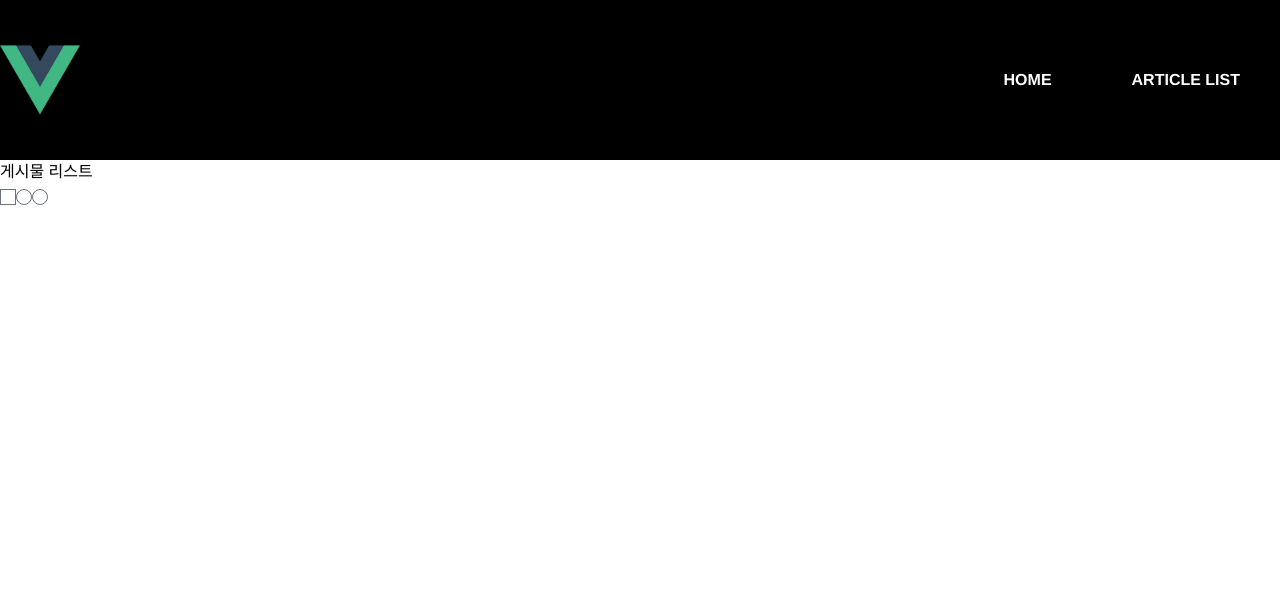
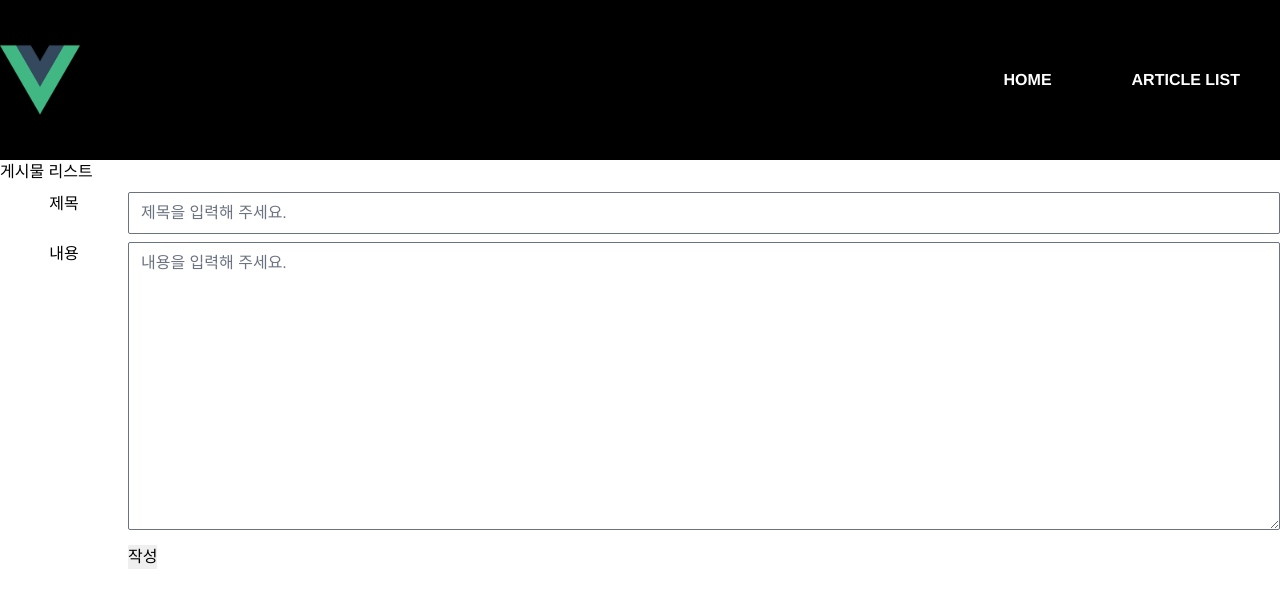
Before and after one commit to d8040/vue_exam, a Vue app: page /article/list in a window 1280 px wide. Shown: the top 608 px of the page. Built offline with nearby package versions, Linux system fonts and the light colour scheme.

Commit message:
FormRow 컴포넌트로 게시물 입력폼 구현

```diff
--- a/src/App.vue
+++ b/src/App.vue
@@ -38,7 +38,9 @@ export default defineComponent({
   }
 })
 </script>
+<style lang="postcss">
 
+</style>
 <style>
 html, body {
   margin: 0;
@@ -49,6 +51,3 @@ html, body {
   -moz-osx-font-smoothing: grayscale;
 }
 </style>
-<style scoped>
-
-</style>
--- /dev/null
+++ b/src/components/FormRow.vue
@@ -0,0 +1,38 @@
+<template>
+  <div class="form-row flex">
+    <div class="w-32 flex justify-center">
+      <span class="flex item-center">{{ title }}</span>
+    </div>
+    <div class="flex-grow">
+      <slot></slot>
+    </div>
+  </div>
+</template>
+
+<script lang="ts">
+import { defineComponent } from "vue";
+
+export default defineComponent({
+  props: {
+    title: {
+      type: String,
+      required: true,
+    },
+  },
+  name: "FormRow",
+});
+</script>
+
+<style lang="postcss">
+.form-row-input {
+    @apply w-full rounded-sm;
+}
+
+textarea.form-row-input{
+    min-height: theme('spacing.72');
+}
+
+.form-row, .form-row {
+    @apply mt-2;
+}
+</style>
--- a/src/main.ts
+++ b/src/main.ts
@@ -8,7 +8,8 @@ import App from './App.vue'
 import './index.css'
 
 // 전역 컴포넌트 불러오기
-import TitleBar from './components/TitleBar.vue'
+import TitleBar from './components/TitleBar.vue';
+import FormRow from './components/FormRow.vue';
 
 // 페이지 불러오기
 import HomeMainPage from './pages/HomeMainPage.vue'
@@ -30,7 +31,9 @@ const router = createRouter({
 // 앱 생성
 const app = createApp(App)
 
+// 전역 컴포넌트 등록
 app.component('TitleBar', TitleBar);
+app.component('FormRow', FormRow);
 
 // 앱에 라우터 적용
 app.use(router)
--- a/src/pages/ArticleListPage.vue
+++ b/src/pages/ArticleListPage.vue
@@ -1,8 +1,21 @@
 <template>
   <TitleBar>게시물 리스트</TitleBar>
-  <input type="checkbox">
-  <input type="radio">
-  <input type="radio">
+
+  <section class="article-write-form-box">
+    <div class="container mx-auto">
+      <form action="">
+        <FormRow title="제목">
+          <input type="text" class="form-row-input" placeholder="제목을 입력해 주세요.">
+        </FormRow>
+        <FormRow title="내용">
+          <textarea class="form-row-input" placeholder="내용을 입력해 주세요."></textarea>
+        </FormRow>
+        <FormRow>
+          <input type="button" value="작성" />
+        </FormRow>
+      </form>
+    </div>
+  </section>
 </template>
 
 <script lang="ts">
```
